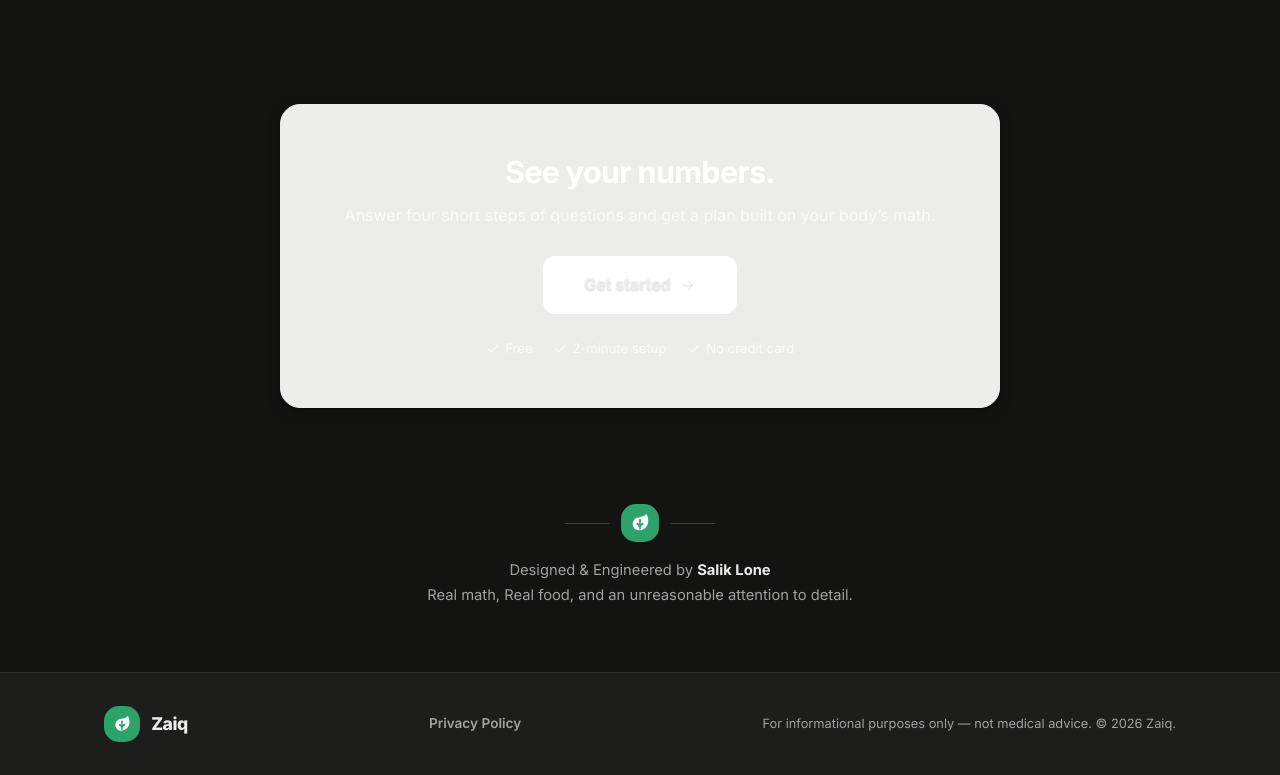
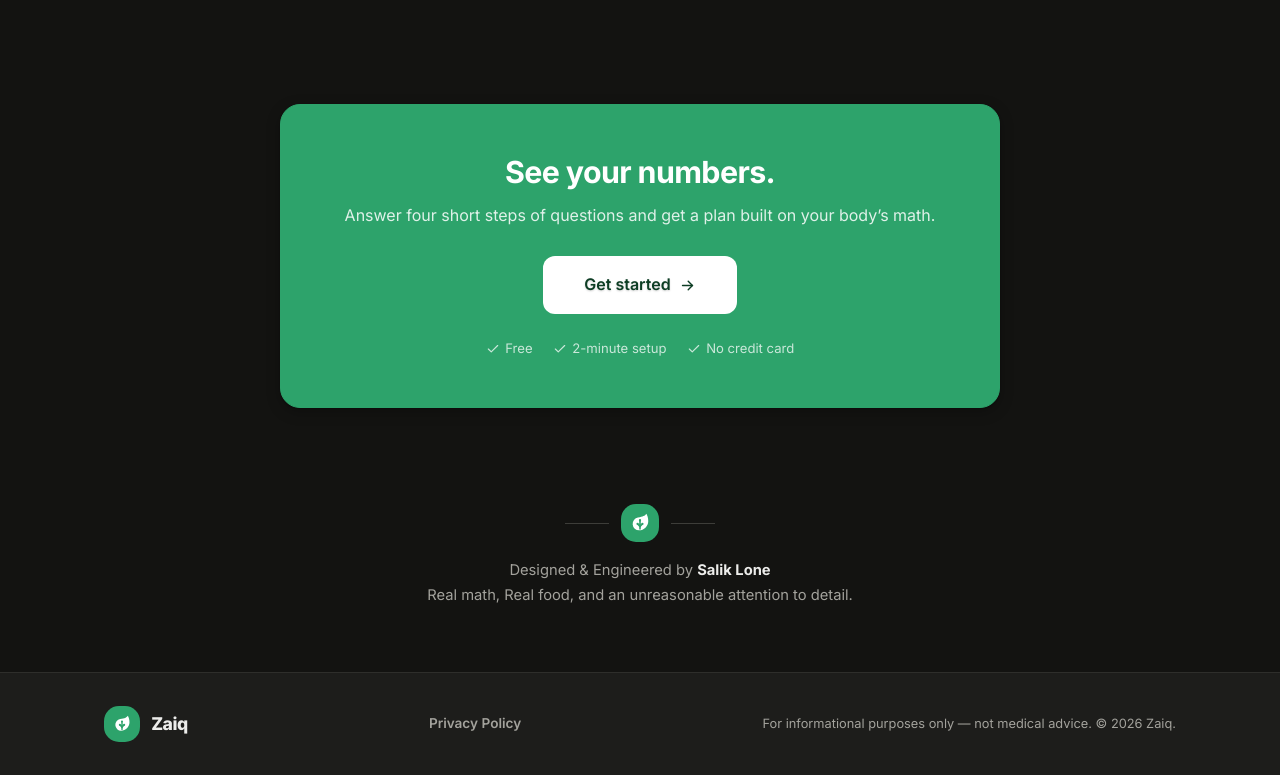
Before and after one commit to verstilearis-sketch/Diet-asisstant-App, a Next.js app: page / in a window 1280 px wide. Shown: the part 3636-4411 px from the top of the page. Built offline with nearby package versions, Linux system fonts and the light colour scheme; no server answers.

Commit message:
Fix CTA card contrast in dark mode (accent background)

```diff
--- a/src/app/page.tsx
+++ b/src/app/page.tsx
@@ -343,12 +343,12 @@ export default function LandingPage() {
 
       {/* ── CTA ─────────────────────────────────────────── */}
       <section className="container" style={{ paddingTop: '3rem', paddingBottom: '6rem' }}>
-        <div className="glass-card" style={{ maxWidth: 720, margin: '0 auto', padding: '3rem 2rem', textAlign: 'center', background: 'var(--color-text)', borderColor: 'var(--color-text)' }}>
+        <div className="glass-card" style={{ maxWidth: 720, margin: '0 auto', padding: '3rem 2rem', textAlign: 'center', background: 'var(--color-accent)', borderColor: 'var(--color-accent)' }}>
           <h2 style={{ fontSize: '1.9rem', marginBottom: '0.75rem', color: '#fff' }}>See your numbers.</h2>
-          <p style={{ color: 'rgba(255,255,255,0.72)', marginBottom: '1.75rem', fontSize: '1rem' }}>
+          <p style={{ color: 'rgba(255,255,255,0.85)', marginBottom: '1.75rem', fontSize: '1rem' }}>
             Answer four short steps of questions and get a plan built on your body’s math.
           </p>
-          <Link href="/auth?mode=signup" className="btn-primary" style={{ fontSize: '1rem', padding: '0.95rem 2.5rem', background: '#fff', color: 'var(--color-text)', boxShadow: 'none' }}>
+          <Link href="/auth?mode=signup" className="btn-primary" style={{ fontSize: '1rem', padding: '0.95rem 2.5rem', background: '#fff', color: '#0d3d24', boxShadow: 'none' }}>
             Get started <ArrowRightIcon size={17} />
           </Link>
           <div style={{ display: 'flex', gap: '1.25rem', justifyContent: 'center', marginTop: '1.5rem', flexWrap: 'wrap' }}>
```
